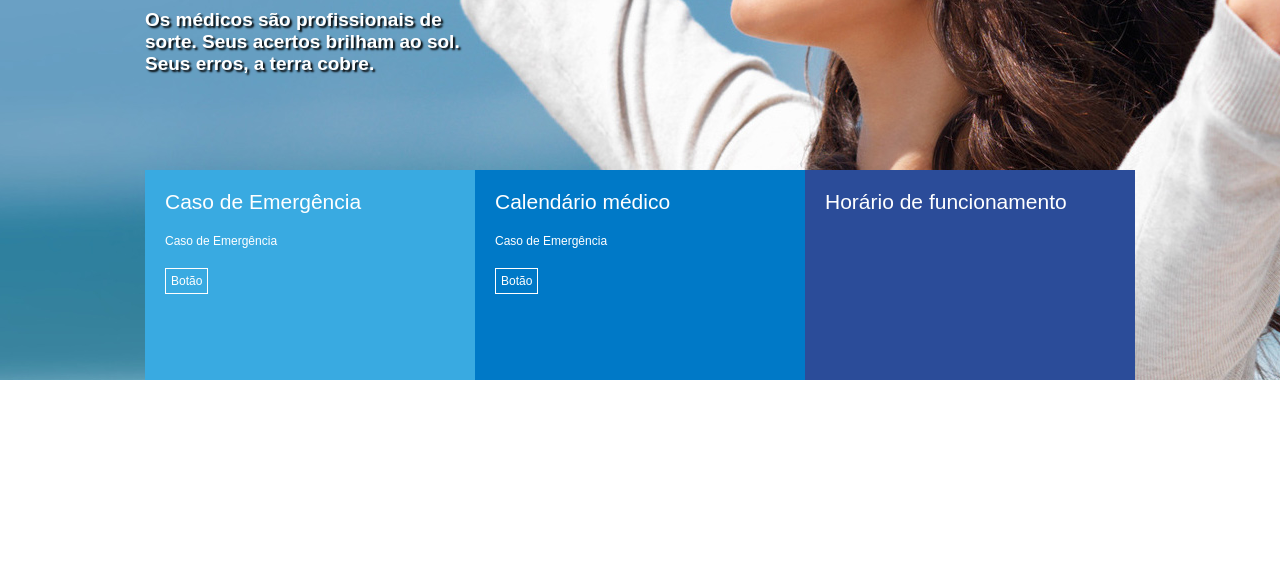
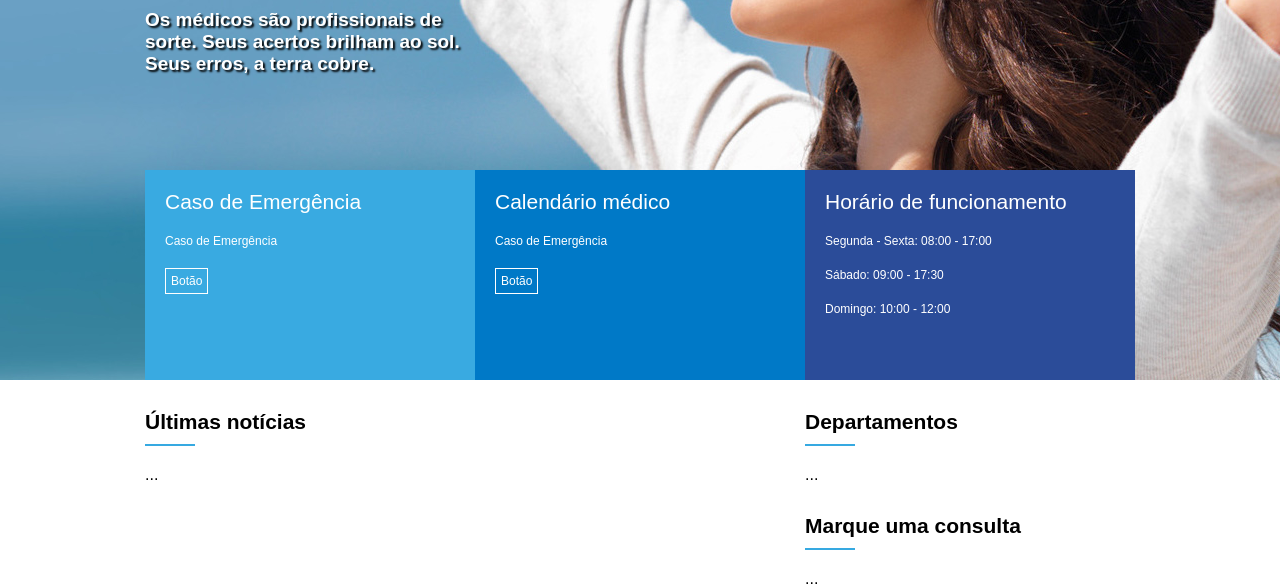
Before and after one commit to jopaulo666/medicenter, a plain HTML site: page public_html/index.html in a window 1280 px wide. Shown: the part 410-998 px from the top of the page. Before the commit the page ends 800 px from the top, so only its background shows below. Drawn offline with Linux system fonts and the light colour scheme.

Commit message:
Criando a estrutura do das colunas

```diff
--- a/public_html/assests/css/style.css
+++ b/public_html/assests/css/style.css
@@ -114,3 +114,28 @@ nav a:hover{
     font-size: 12px;
     text-decoration: none;
 }
+#geral{
+    display: flex;
+    justify-content: center;
+}
+#geral section{
+    flex: 2;
+}
+#geral aside{
+    flex: 1;
+}
+.widget_title{
+    margin-top: 30px;
+    margin-bottom: 20px;
+}
+.widget_title_text{
+    color: black;
+    font-size: 21px;
+    font-weight: bold; /*Negrito*/
+}
+.widget_title_bar{
+    width: 50px;
+    height: 2px;
+    background-color: #36a9e1;
+    margin-top: 10px;
+}
--- a/public_html/index.html
+++ b/public_html/index.html
@@ -51,9 +51,48 @@ and open the template in the editor.
                     </div>
                     <div class="banner3">
                         <div class="banner_title">Horário de funcionamento</div>
+                        <div class="banner_desc">Segunda - Sexta: 08:00 - 17:00</div>
+                        <div class="banner_desc">Sábado: 09:00 - 17:30</div>
+                        <div class="banner_desc">Domingo: 10:00 - 12:00</div>
                     </div>
                 </div>
             </div>
         </section>
+
+        <section id="geral">
+            <div class="container">
+                <section>
+                    <div class="widget">
+                        <div class="widget_title">
+                            <div class="widget_title_text">Últimas notícias</div>
+                            <div class="widget_title_bar"></div>
+                        </div>
+                        <div class="widget_body">
+                            ...
+                        </div>
+                    </div>
+                </section>
+                <aside>
+                    <div class="widget">
+                        <div class="widget_title">
+                            <div class="widget_title_text">Departamentos</div>
+                            <div class="widget_title_bar"></div>
+                        </div>
+                        <div class="widget_body">
+                            ...
+                        </div>
+                    </div>
+                    <div class="widget">
+                        <div class="widget_title">
+                            <div class="widget_title_text">Marque uma consulta</div>
+                            <div class="widget_title_bar"></div>
+                        </div>
+                        <div class="widget_body">
+                            ...
+                        </div>
+                    </div>
+                </aside>
+            </div>
+        </section>
     </body>
 </html>
```
